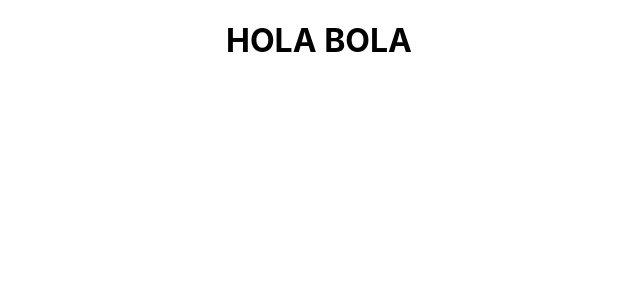
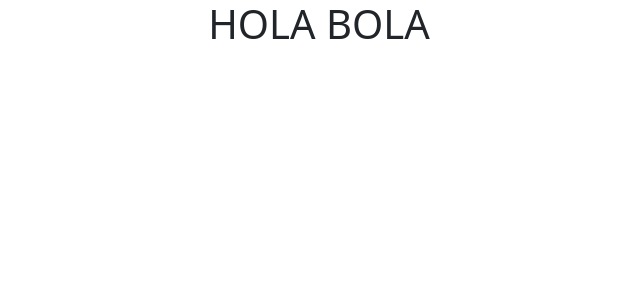
Before and after one commit to CaroAhn/react-weather-app, a React (Create React App) app: page / in a window 1280 px wide. Shown: the top 300 px of the page, without its empty margins (321-961 px from the left). Built offline with nearby package versions, Linux system fonts and the light colour scheme.

Commit message:
Added Bootstrap

```diff
--- a/package.json
+++ b/package.json
@@ -6,6 +6,7 @@
     "@testing-library/jest-dom": "^5.14.1",
     "@testing-library/react": "^11.2.7",
     "@testing-library/user-event": "^12.8.3",
+    "bootstrap": "^5.1.3",
     "react": "^17.0.2",
     "react-dom": "^17.0.2",
     "react-scripts": "4.0.3",
--- a/public/index.html
+++ b/public/index.html
@@ -24,7 +24,7 @@
       work correctly both with client-side routing and a non-root public URL.
       Learn how to configure a non-root public URL by running `npm run build`.
     -->
-    <title>React App</title>
+    <title>Weather App React</title>
   </head>
   <body>
     <noscript>You need to enable JavaScript to run this app.</noscript>
--- a/src/App.js
+++ b/src/App.js
@@ -1,11 +1,13 @@
+import React from "react";
+
 import "./App.css";
 
-function App() {
+export default function App() {
   return (
     <div className="App">
-      <h1>HOLA BOLA</h1>
+      <div className="container">
+        <h1>HOLA BOLA</h1>
+      </div>
     </div>
   );
 }
-
-export default App;
```
Also changed, not shown: src/index.js (+7 -6 lines), 1 other file (tests, documents, lock files or other folders).
